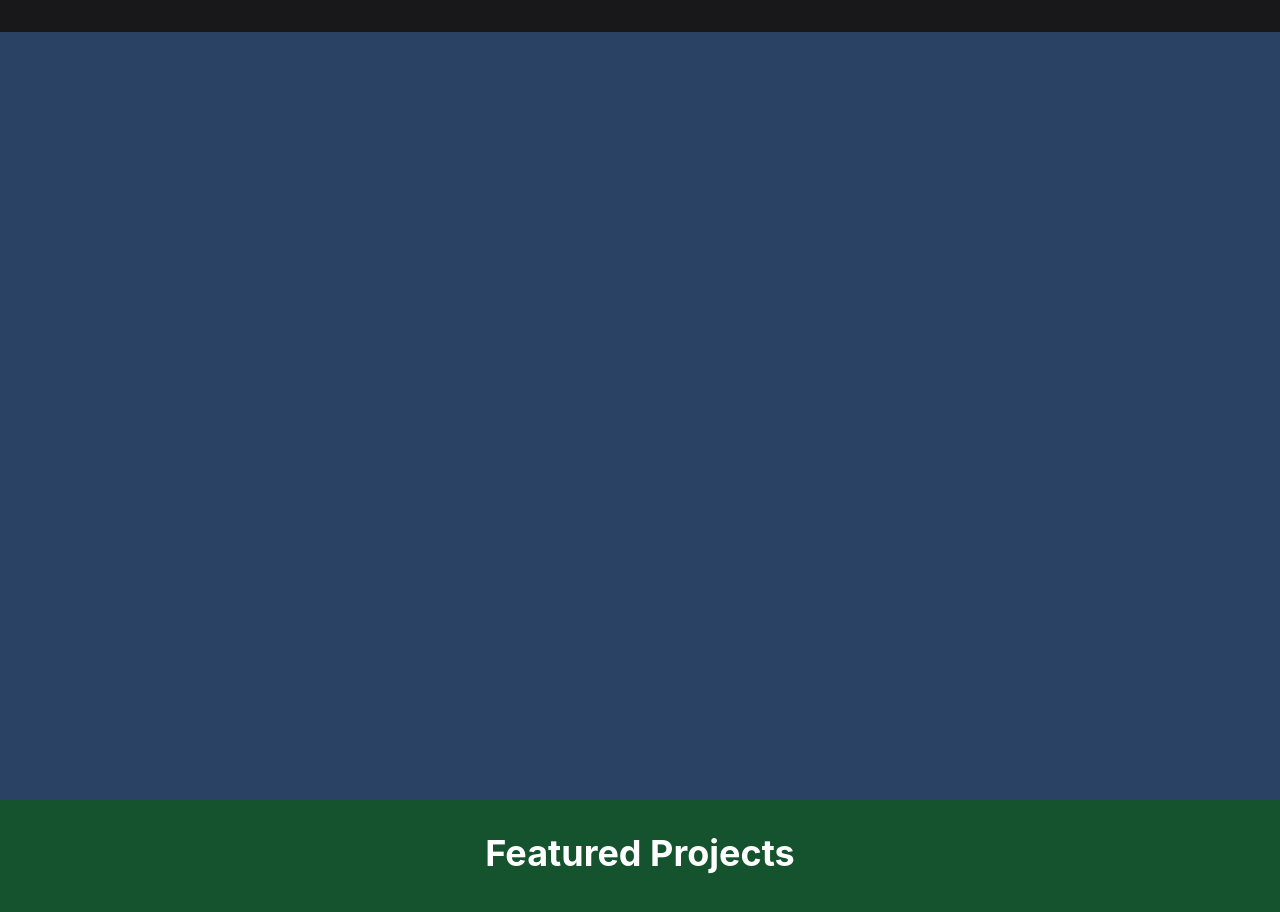
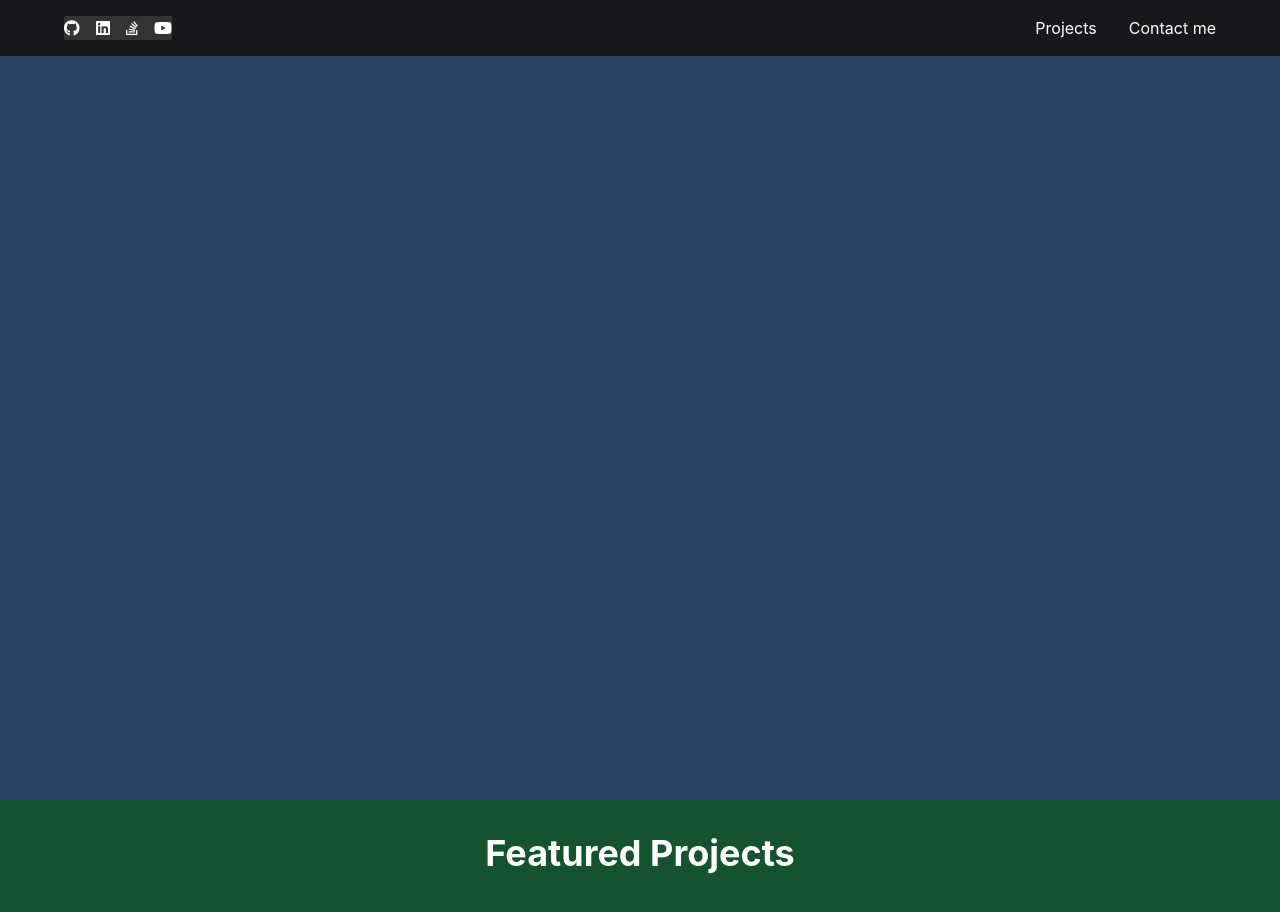
Before and after one commit to Jlovellealfeche/portfolio, a React (Create React App) app: page / in a window 1280 px wide. Shown: the top 912 px of the page. Built offline with nearby package versions, Linux system fonts and the light colour scheme.

Commit message:
edit solution for Header component

```diff
--- a/package.json
+++ b/package.json
@@ -6,6 +6,9 @@
     "@chakra-ui/react": "^2.7.1",
     "@emotion/react": "^11.11.1",
     "@emotion/styled": "^11.11.0",
+    "@fortawesome/fontawesome-svg-core": "^6.4.0",
+    "@fortawesome/free-brands-svg-icons": "^6.4.0",
+    "@fortawesome/react-fontawesome": "^0.2.0",
     "@testing-library/jest-dom": "^5.16.5",
     "@testing-library/react": "^13.4.0",
     "@testing-library/user-event": "^13.5.0",
--- a/src/components/Header.js
+++ b/src/components/Header.js
@@ -1,34 +1,30 @@
 import React, { useEffect, useRef } from "react";
 import { FontAwesomeIcon } from "@fortawesome/react-fontawesome";
-import { faEnvelope } from "@fortawesome/free-solid-svg-icons";
 import {
   faGithub,
   faLinkedin,
-  faMedium,
   faStackOverflow,
-} from "@fortawesome/free-brands-svg-icons";
+  faYoutube,
+  } from "@fortawesome/free-brands-svg-icons";
 import { Box, HStack } from "@chakra-ui/react";
 
 const socials = [
-  {
-    icon: faEnvelope,
-    url: "mailto: hello@example.com",
-  },
+
   {
     icon: faGithub,
-    url: "https://github.com",
+    url: "https://github.com/Jlovellealfeche",
   },
   {
     icon: faLinkedin,
-    url: "https://www.linkedin.com",
-  },
-  {
-    icon: faMedium,
-    url: "https://medium.com",
+    url: "https://www.linkedin.com/in/joan-lovelle-alfeche",
   },
   {
     icon: faStackOverflow,
-    url: "https://stackoverflow.com",
+    url: "https://stackoverflow.com/users/15541200/jlovellealfeche",
+  },
+  {
+    icon: faYoutube,
+    url: "https://www.youtube.com/channel/UClP7r1sExpkOc2-hNYn6Vqg",
   },
 ];
 
@@ -63,12 +59,25 @@ const Header = () => {
           justifyContent="space-between"
           alignItems="center"
         >
-          <nav>
-            {/* Add social media links based on the `socials` data */}
+          <nav  className= "nav">
+            {/* Add social media links based on the `socials` data */
+              <ul>
+                {socials.map((social, index) => (
+                  <li key={index}>
+                    <a href={social.url} className={`${social.iconName} social`}>
+                      <FontAwesomeIcon icon={social.icon} />
+                    </a>
+                  </li>
+                ))}
+              </ul>
+            }
+
           </nav>
           <nav>
             <HStack spacing={8}>
               {/* Add links to Projects and Contact me section */}
+              <a href="#projects-section">Projects</a>
+              <a href="#contact-section">Contact me</a>
             </HStack>
           </nav>
         </HStack>
--- a/src/index.css
+++ b/src/index.css
@@ -1,3 +1,8 @@
+*{
+  box-sizing:border-box;
+}
+
+
 body {
   margin: 0;
   font-family: -apple-system, BlinkMacSystemFont, 'Segoe UI', 'Roboto', 'Oxygen',
@@ -11,3 +16,32 @@ code {
   font-family: source-code-pro, Menlo, Monaco, Consolas, 'Courier New',
     monospace;
 }
+
+
+.nav {
+  background-color: #333;
+  color:white;
+  display: flex;
+  justify-content: space-between;
+  align-items: center;
+  gap: 2rem;
+}
+
+.nav ul {
+  padding:0;
+  margin:0;
+  list-style: none;
+  display: flex;
+  gap: 1rem;
+}
+
+.nav a {
+  color: inherit;
+}
+
+.nav li.active {
+ background-color: #994;
+}
+.nav li:hover {
+  background-color: #777;
+}
```
Also changed, not shown: src/App.css (deleted, +0 -38 lines), 1 other file (tests, documents, lock files or other folders).
